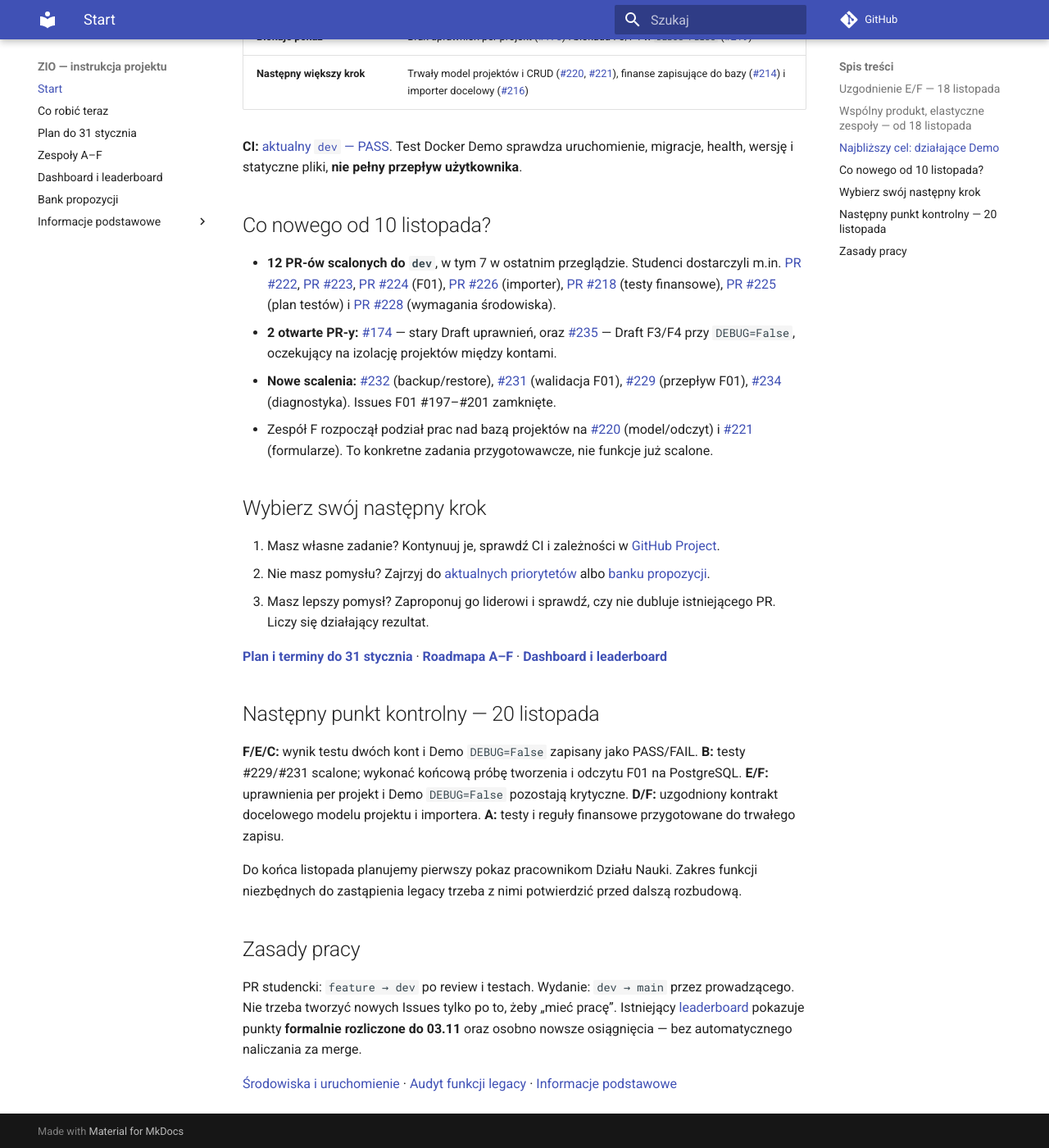
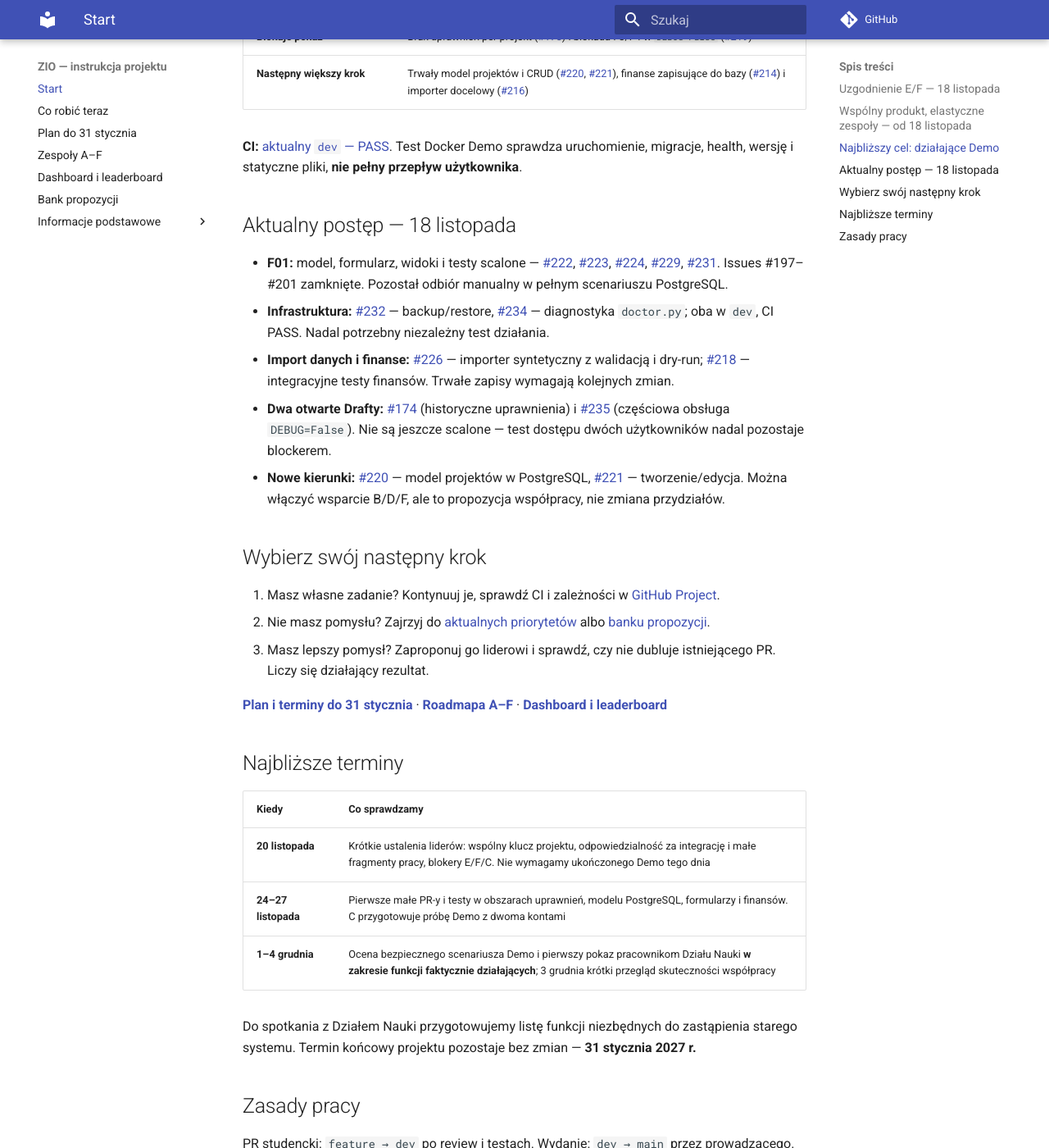
Before and after one commit to zio-wi-pb-mc/pb-science-office-manual, an MkDocs documentation site: the page built from manual/index.md, in a window 1280 px wide and 1400 px high, scrolled down 1262 px. Shown: the whole window at 82% size. Built offline with MkDocs 1.6.1 and Material for MkDocs 9.7.7, drawn with Linux system fonts in a browser that asks for light colours; comment, search, counter and statistics services are not loaded; some of the changed text lies outside the part shown.

Commit message:
docs: current Nov 18 status and feasible checkpoints

```diff
--- a/manual/index.md
+++ b/manual/index.md
@@ -6,7 +6,7 @@
 
 ## Uzgodnienie E/F — 18 listopada
 
-**Wspólny test do 20.11:** E przygotowuje kontrolę przypisania projektu na aktualnym `dev` ([#173](https://github.com/zio-wi-pb-mc/pb-science-office/issues/173)); F integruje ją z F3/F4 i częściowym [PR #235](https://github.com/zio-wi-pb-mc/pb-science-office/pull/235); C sprawdza Docker Demo z `DEBUG=False`. Użytkownik anonimowy trafia do logowania, lista filtruje projekty, a cudze szczegóły i budżety (HTML/JSON) zwracają 404. **Równolegle** trwa praca nad modelem PostgreSQL [#220](https://github.com/zio-wi-pb-mc/pb-science-office/issues/220) i CRUD [#221](https://github.com/zio-wi-pb-mc/pb-science-office/issues/221).
+**Plan integracji:** E przygotowuje kontrolę przypisania projektu na aktualnym `dev` ([#173](https://github.com/zio-wi-pb-mc/pb-science-office/issues/173)); F integruje ją z F3/F4 i częściowym [PR #235](https://github.com/zio-wi-pb-mc/pb-science-office/pull/235); C sprawdza Docker Demo z `DEBUG=False`. Użytkownik anonimowy trafia do logowania, lista filtruje projekty, a cudze szczegóły i budżety (HTML/JSON) zwracają 404. **Równolegle** trwa praca nad modelem PostgreSQL [#220](https://github.com/zio-wi-pb-mc/pb-science-office/issues/220) i CRUD [#221](https://github.com/zio-wi-pb-mc/pb-science-office/issues/221).
 
 To **kierunki współpracy i warunki odbioru**, a nie nakaz wyboru określonych Issues. Szczegóły w [koordynacji #127](https://github.com/zio-wi-pb-mc/pb-science-office/issues/127).
 
@@ -30,12 +30,13 @@ Pomoc poza własną grupą jest uwzględniana w **ocenie indywidualnego wkładu*
 
 **CI:** [aktualny `dev` — PASS](https://github.com/zio-wi-pb-mc/pb-science-office/actions/runs/44258929850). Test Docker Demo sprawdza uruchomienie, migracje, health, wersję i statyczne pliki, **nie pełny przepływ użytkownika**.
 
-## Co nowego od 10 listopada?
+## Aktualny postęp — 18 listopada
 
-- **12 PR-ów scalonych do `dev`**, w tym 7 w ostatnim przeglądzie. Studenci dostarczyli m.in. [PR #222](https://github.com/zio-wi-pb-mc/pb-science-office/pull/222), [PR #223](https://github.com/zio-wi-pb-mc/pb-science-office/pull/223), [PR #224](https://github.com/zio-wi-pb-mc/pb-science-office/pull/224) (F01), [PR #226](https://github.com/zio-wi-pb-mc/pb-science-office/pull/226) (importer), [PR #218](https://github.com/zio-wi-pb-mc/pb-science-office/pull/218) (testy finansowe), [PR #225](https://github.com/zio-wi-pb-mc/pb-science-office/pull/225) (plan testów) i [PR #228](https://github.com/zio-wi-pb-mc/pb-science-office/pull/228) (wymagania środowiska).
-- **2 otwarte PR-y:** [#174](https://github.com/zio-wi-pb-mc/pb-science-office/pull/174) — stary Draft uprawnień, oraz [#235](https://github.com/zio-wi-pb-mc/pb-science-office/pull/235) — Draft F3/F4 przy `DEBUG=False`, oczekujący na izolację projektów między kontami.
-- **Nowe scalenia:** [#232](https://github.com/zio-wi-pb-mc/pb-science-office/pull/232) (backup/restore), [#231](https://github.com/zio-wi-pb-mc/pb-science-office/pull/231) (walidacja F01), [#229](https://github.com/zio-wi-pb-mc/pb-science-office/pull/229) (przepływ F01), [#234](https://github.com/zio-wi-pb-mc/pb-science-office/pull/234) (diagnostyka). Issues F01 #197–#201 zamknięte.
-- Zespół F rozpoczął podział prac nad bazą projektów na [#220](https://github.com/zio-wi-pb-mc/pb-science-office/issues/220) (model/odczyt) i [#221](https://github.com/zio-wi-pb-mc/pb-science-office/issues/221) (formularze). To konkretne zadania przygotowawcze, nie funkcje już scalone.
+- **F01:** model, formularz, widoki i testy scalone — [#222](https://github.com/zio-wi-pb-mc/pb-science-office/pull/222), [#223](https://github.com/zio-wi-pb-mc/pb-science-office/pull/223), [#224](https://github.com/zio-wi-pb-mc/pb-science-office/pull/224), [#229](https://github.com/zio-wi-pb-mc/pb-science-office/pull/229), [#231](https://github.com/zio-wi-pb-mc/pb-science-office/pull/231). Issues #197–#201 zamknięte. Pozostał odbiór manualny w pełnym scenariuszu PostgreSQL.
+- **Infrastruktura:** [#232](https://github.com/zio-wi-pb-mc/pb-science-office/pull/232) — backup/restore, [#234](https://github.com/zio-wi-pb-mc/pb-science-office/pull/234) — diagnostyka `doctor.py`; oba w `dev`, CI PASS. Nadal potrzebny niezależny test działania.
+- **Import danych i finanse:** [#226](https://github.com/zio-wi-pb-mc/pb-science-office/pull/226) — importer syntetyczny z walidacją i dry-run; [#218](https://github.com/zio-wi-pb-mc/pb-science-office/pull/218) — integracyjne testy finansów. Trwałe zapisy wymagają kolejnych zmian.
+- **Dwa otwarte Drafty:** [#174](https://github.com/zio-wi-pb-mc/pb-science-office/pull/174) (historyczne uprawnienia) i [#235](https://github.com/zio-wi-pb-mc/pb-science-office/pull/235) (częściowa obsługa `DEBUG=False`). Nie są jeszcze scalone — test dostępu dwóch użytkowników nadal pozostaje blockerem.
+- **Nowe kierunki:** [#220](https://github.com/zio-wi-pb-mc/pb-science-office/issues/220) — model projektów w PostgreSQL, [#221](https://github.com/zio-wi-pb-mc/pb-science-office/issues/221) — tworzenie/edycja. Można włączyć wsparcie B/D/F, ale to propozycja współpracy, nie zmiana przydziałów.
 
 ## Wybierz swój następny krok
 
@@ -45,11 +46,15 @@ Pomoc poza własną grupą jest uwzględniana w **ocenie indywidualnego wkładu*
 
 [**Plan i terminy do 31 stycznia**](23-plan-do-31-stycznia.md) · [**Roadmapa A–F**](21-roadmap-3-tygodnie.md) · [**Dashboard i leaderboard**](19-dashboard-projektu.md)
 
-## Następny punkt kontrolny — 20 listopada
+## Najbliższe terminy
 
-**F/E/C:** wynik testu dwóch kont i Demo `DEBUG=False` zapisany jako PASS/FAIL. **B:** testy #229/#231 scalone; wykonać końcową próbę tworzenia i odczytu F01 na PostgreSQL. **E/F:** uprawnienia per projekt i Demo `DEBUG=False` pozostają krytyczne. **D/F:** uzgodniony kontrakt docelowego modelu projektu i importera. **A:** testy i reguły finansowe przygotowane do trwałego zapisu.
+| Kiedy | Co sprawdzamy |
+|---|---|
+| **20 listopada** | Krótkie ustalenia liderów: wspólny klucz projektu, odpowiedzialność za integrację i małe fragmenty pracy, blokery E/F/C. Nie wymagamy ukończonego Demo tego dnia |
+| **24–27 listopada** | Pierwsze małe PR-y i testy w obszarach uprawnień, modelu PostgreSQL, formularzy i finansów. C przygotowuje próbę Demo z dwoma kontami |
+| **1–4 grudnia** | Ocena bezpiecznego scenariusza Demo i pierwszy pokaz pracownikom Działu Nauki **w zakresie funkcji faktycznie działających**; 3 grudnia krótki przegląd skuteczności współpracy |
 
-Do końca listopada planujemy pierwszy pokaz pracownikom Działu Nauki. Zakres funkcji niezbędnych do zastąpienia legacy trzeba z nimi potwierdzić przed dalszą rozbudową.
+Do spotkania z Działem Nauki przygotowujemy listę funkcji niezbędnych do zastąpienia starego systemu. Termin końcowy projektu pozostaje bez zmian — **31 stycznia 2027 r.**
 
 ## Zasady pracy
 
```
